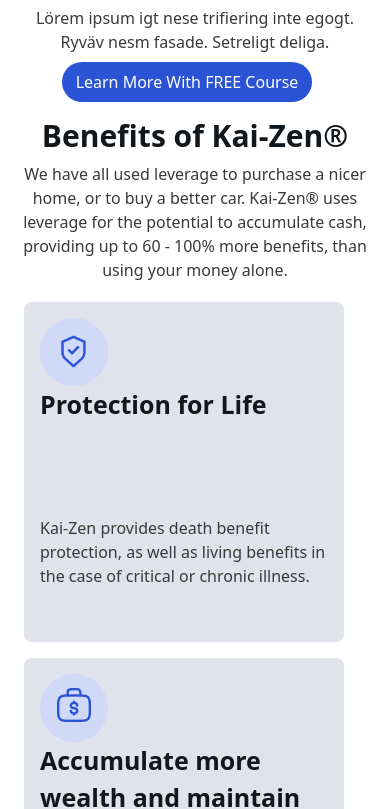
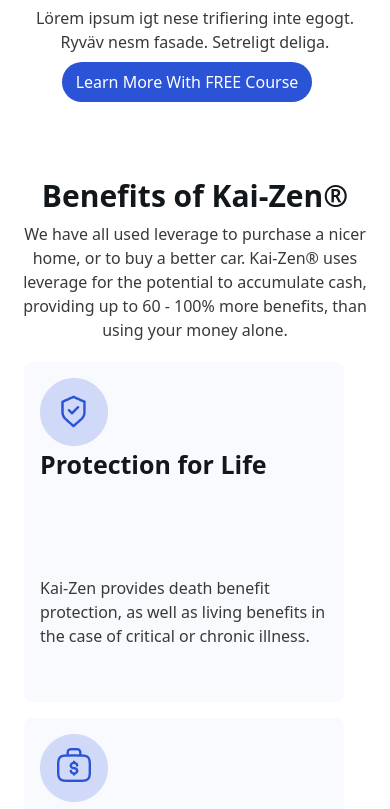
Before and after one commit to snehapatidar5/Task-1, a React (Vite) app: page / in a window 390 px wide. Shown: the part 1691-2500 px from the top of the page. Built offline with nearby package versions, Linux system fonts and the light colour scheme.

Commit message:
Update Cards.jsx

```diff
--- a/src/Component/OtherComponents/Cards.jsx
+++ b/src/Component/OtherComponents/Cards.jsx
@@ -23,7 +23,7 @@
 
 function Cards() {
   return (
-    <div className='sm:mt-[380px] lg:max-2xl:mt-[-30px] '>
+    <div className='sm:mt-[440px] lg:max-2xl:mt-[-30px] '>
       <div className='text-center  '>
         <h2 className='text-[#12171B]  lg:max-2xl:text-[40px] sm:text-[30px] font-semibold '>Benefits of Kai-Zen®</h2>
         <p className='text-[#3A3939] text-[16px] lg:max-2xl:w-[667px] lg:max-2xl:h-[90px] sm:p-1 text-center lg:max-2xl:ml-[350px]'>We have all used leverage to purchase a nicer home, or to buy a better car. Kai-Zen® uses leverage for the potential to accumulate cash, providing up to 60 - 100% more benefits, than using your money alone.</p>
@@ -33,7 +33,7 @@
 
           <div className='lg:max-2xl:flex lg:max-2xl:justify-center  '>
             {data.map((item, index) => (
-              <div key={index} className="bg-[#e1e3ec] lg:max-2xl:w-[330px] sm:w-[320px]  sm:h-[340px] lg:max-2xl:h-[360px] p-4 rounded-lg  sm:my-4  sm:ml-6 ">
+              <div key={index} className="bg-[#F9FAFE] lg:max-2xl:w-[330px] sm:w-[320px]  sm:h-[340px] lg:max-2xl:h-[360px] p-4 rounded-lg  sm:my-4  sm:ml-6 ">
                 <img className='w-[68px] h-[68px]' src={item.img} alt="Card" />
                 <h2 className='text-[25px] font-semibold lg:max-2xl:py-2 text-[#12171B] h-[130px] '>{item.heading}</h2>
                 <p className='text-[#3A3939] text-[16px]'>{item.para}</p>
```
